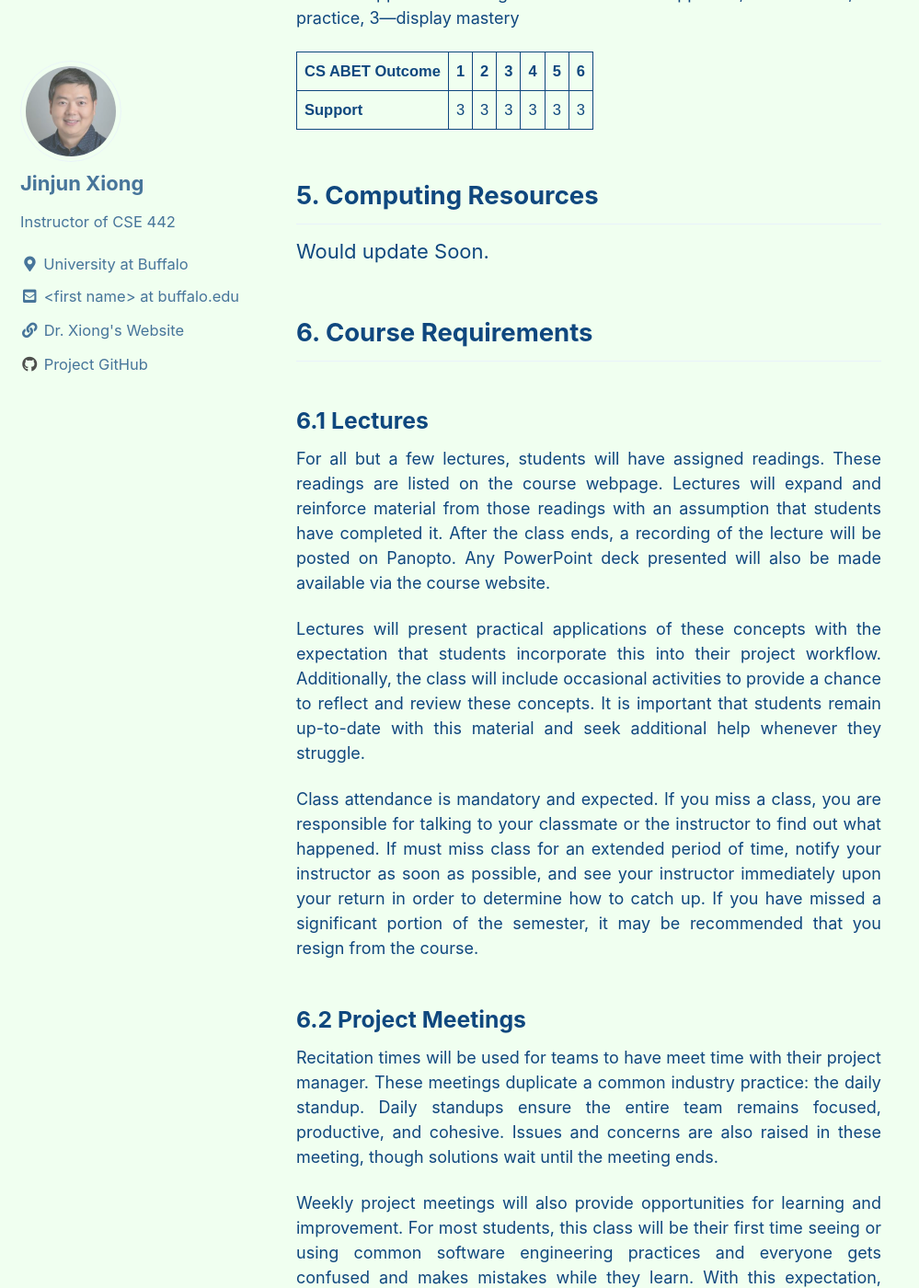
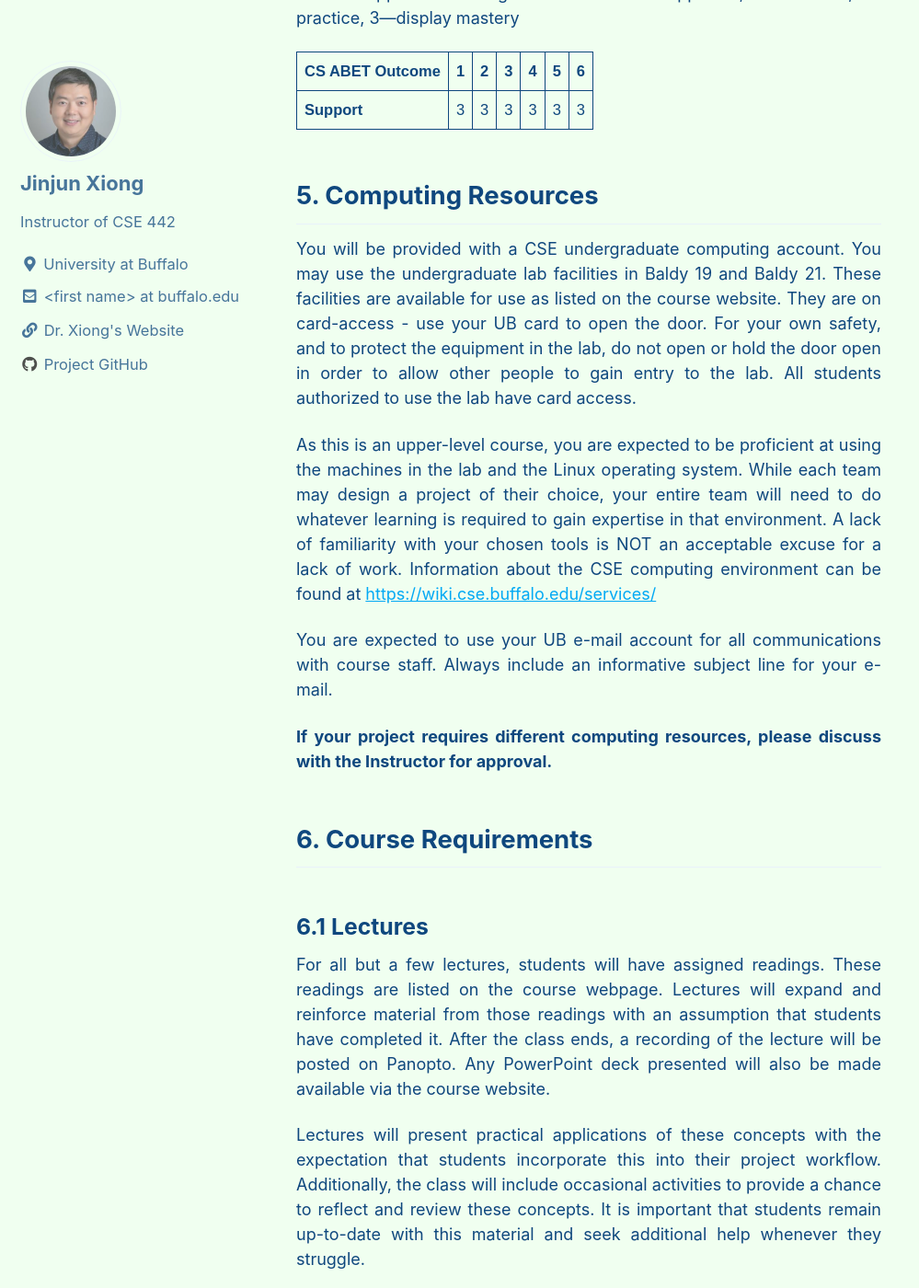
Before and after one commit to xlab-classes/cse442, a Jekyll site: the page built from index.md, in a window 1280 px wide and 1400 px high, scrolled down 2675 px. Shown: the whole window at 92% size, without its empty margins (0-999 px from the left). Built offline with Jekyll 4.4.1, drawn with Linux system fonts in a browser that asks for light colours; cached includes are drawn as plain includes.

Commit message:
update the computing resources information in index.md

```diff
--- a/index.md
+++ b/index.md
@@ -187,7 +187,21 @@ Course support of learning outcomes: 0 – not supported, 1 – introduce, 2 –
 
 
 ## 5. Computing Resources
-Would update Soon.
+<p style='font-size:18px; text-align:justify'>
+You will be provided with a CSE undergraduate computing account. You may use the undergraduate lab facilities in Baldy 19 and Baldy 21. These facilities are available for use as listed on the course website.  They are on card-access - use your UB card to open the door. For your own safety, and to protect the equipment in the lab, do not open or hold the door open in order to allow other people to gain entry to the lab. All students authorized to use the lab have card access.
+</p>
+
+<p style='font-size:18px; text-align:justify'>
+As this is an upper-level course, you are expected to be proficient at using the machines in the lab and the Linux operating system. While each team may design a project of their choice, your entire team will need to do whatever learning is required to gain expertise in that environment. A lack of familiarity with your chosen tools is NOT an acceptable excuse for a lack of work. Information about the CSE computing environment can be found at <a href='https://wiki.cse.buffalo.edu/services/'>https://wiki.cse.buffalo.edu/services/</a>
+</p>
+
+<p style='font-size:18px; text-align:justify'>
+You are expected to use your UB e-mail account for all communications with course staff. Always include an informative subject line for your e-mail.
+</p>
+
+<p style='font-size:18px; text-align:justify'>
+<b> If your project requires different computing resources, please discuss with the Instructor for approval.</b>
+</p>
 
 ## 6. Course Requirements
 
```
